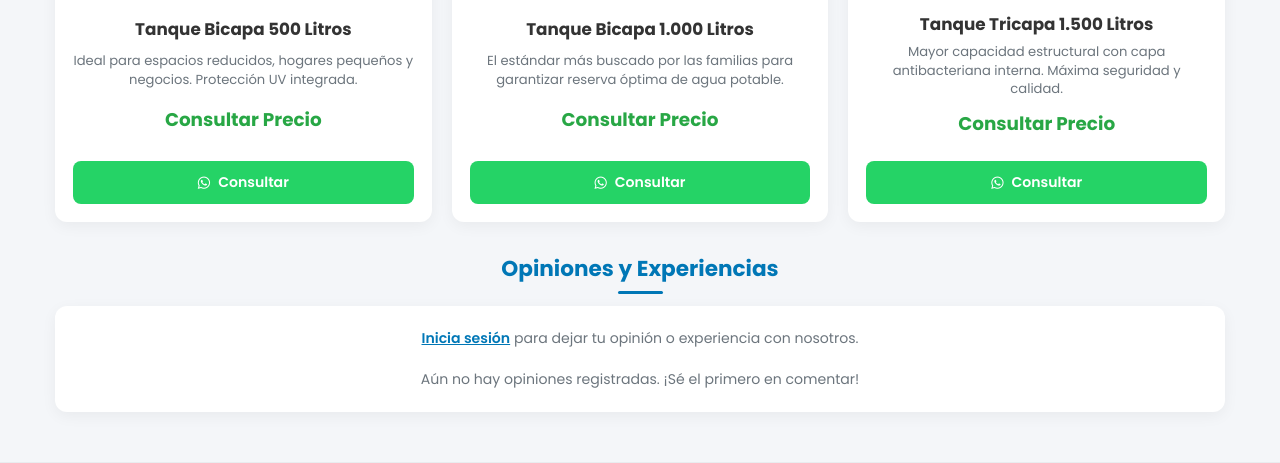
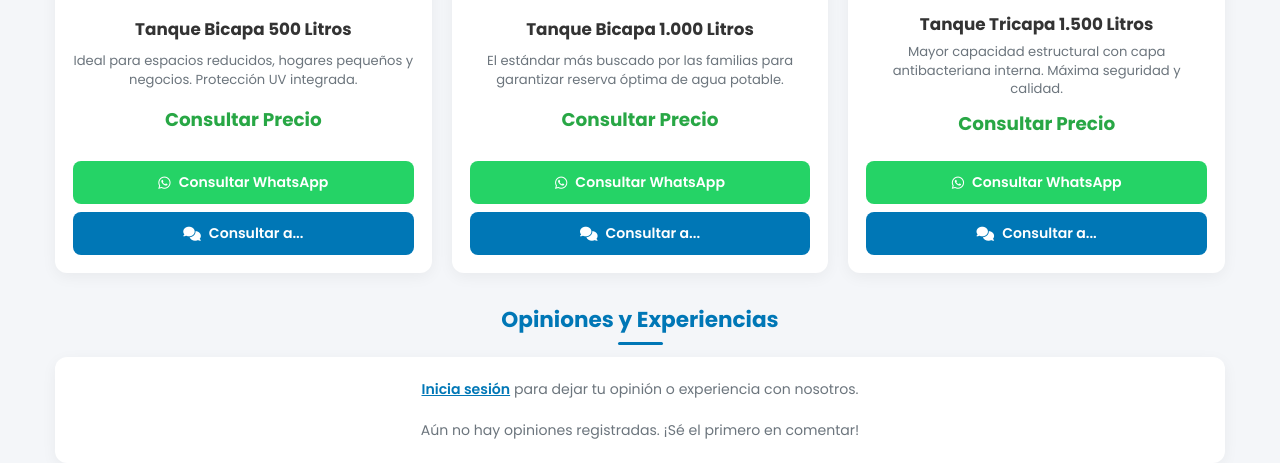
Before and after one commit to JuanSout723/Rotoblessing, a Flask app: page / in a window 1280 px wide. Shown: the part 1200-1663 px from the top of the page. Run offline with Flask 3, Linux system fonts and the light colour scheme.

```diff
--- a/templates/index.html
+++ b/templates/index.html
@@ -76,7 +76,7 @@
         .product-card p { font-size: 0.82rem; color: #6c757d; margin-bottom: 12px; line-height: 1.4; }
         .product-card .price { font-size: 1.15rem; font-weight: 700; color: #28a745; margin-bottom: 12px; }
 
-        .product-actions { display: flex; gap: 8px; margin-top: 12px; }
+        .product-actions { display: flex; flex-direction: column; gap: 8px; margin-top: 12px; }
         .btn-consultar { width: 100%; padding: 11px 14px; font-size: 0.88rem; border-radius: 8px; text-decoration: none; font-weight: 600; display: inline-flex; align-items: center; justify-content: center; gap: 8px; color: white; white-space: nowrap; cursor: pointer; border: none; }
         .btn-platform { background-color: #0077b6; }
         .btn-platform:hover { background-color: #005b8e; }
@@ -294,8 +294,11 @@
                 <div class="price">Consultar Precio</div>
                 <div class="product-actions">
                     <a href="https://wa.me/584120000000?text=Hola,%20estoy%20interesado%20en%20el%20tanque%20de%20500%20litros" target="_blank" class="btn-consultar btn-whatsapp">
-                        <i class="fa-brands fa-whatsapp"></i> Consultar
+                        <i class="fa-brands fa-whatsapp"></i> Consultar WhatsApp
                     </a>
+                    <button class="btn-consultar btn-platform" onclick="abrirModalConsultar('Tanque Bicapa 500 Litros')">
+                        <i class="fa-solid fa-comments"></i> Consultar a...
+                    </button>
                 </div>
             </div>
 
@@ -306,8 +309,11 @@
                 <div class="price">Consultar Precio</div>
                 <div class="product-actions">
                     <a href="https://wa.me/584120000000?text=Hola,%20estoy%20interesado%20en%20el%20tanque%20de%201000%20litros" target="_blank" class="btn-consultar btn-whatsapp">
-                        <i class="fa-brands fa-whatsapp"></i> Consultar
+                        <i class="fa-brands fa-whatsapp"></i> Consultar WhatsApp
                     </a>
+                    <button class="btn-consultar btn-platform" onclick="abrirModalConsultar('Tanque Bicapa 1.000 Litros')">
+                        <i class="fa-solid fa-comments"></i> Consultar a...
+                    </button>
                 </div>
             </div>
 
@@ -318,8 +324,11 @@
                 <div class="price">Consultar Precio</div>
                 <div class="product-actions">
                     <a href="https://wa.me/584120000000?text=Hola,%20estoy%20interesado%20en%20el%20tanque%20de%201500%20litros" target="_blank" class="btn-consultar btn-whatsapp">
-                        <i class="fa-brands fa-whatsapp"></i> Consultar
+                        <i class="fa-brands fa-whatsapp"></i> Consultar WhatsApp
                     </a>
+                    <button class="btn-consultar btn-platform" onclick="abrirModalConsultar('Tanque Tricapa 1.500 Litros')">
+                        <i class="fa-solid fa-comments"></i> Consultar a...
+                    </button>
                 </div>
             </div>
         </div>
@@ -443,6 +452,40 @@
         </div>
     </div>
 
+    <!-- NUEVO MODAL: CONSULTAR PRODUCTO A ASESOR -->
+    <div class="modal-overlay" id="modalConsultar">
+        <div class="modal-content">
+            <button class="modal-close" onclick="cerrarModalConsultar()">&times;</button>
+            <h2 style="color: #0077b6; margin-bottom: 10px; font-size: 1.15rem; display: flex; align-items: center; gap: 8px;">
+                <i class="fa-solid fa-comments"></i> Consultar sobre <span id="nombreProductoModal" style="color: #28a745;"></span>
+            </h2>
+            <p style="font-size: 0.85rem; color: #6c757d; margin-bottom: 18px;">
+                Selecciona a uno de nuestros asesores de venta autorizados para enviar tu consulta directamente por WhatsApp:
+            </p>
+            <div id="listaAsesoresModal" style="display: flex; flex-direction: column; gap: 10px; max-height: 350px; overflow-y: auto;">
+                {% if vendedores %}
+                    {% for v in vendedores %}
+                        <div style="background: #f8f9fa; border: 1px solid #e9ecef; padding: 12px; border-radius: 8px; display: flex; justify-content: space-between; align-items: center; gap: 10px;">
+                            <div>
+                                <strong style="font-size: 0.9rem; color: #333; display: block;"><i class="fa-solid fa-user-tie" style="color: #0077b6;"></i> {{ v.nombre }}</strong>
+                                <span style="font-size: 0.75rem; color: #6c757d;">{{ v.rol }}</span>
+                            </div>
+                            {% if v.whatsapp %}
+                                <a href="#" onclick="enviarConsultaWhatsApp('{{ v.whatsapp }}', document.getElementById('nombreProductoModal').innerText)" class="btn-consultar btn-whatsapp" style="padding: 8px 12px; font-size: 0.8rem; width: auto;">
+                                    <i class="fa-brands fa-whatsapp"></i> Contactar
+                                </a>
+                            {% else %}
+                                <span style="font-size: 0.75rem; color: #dc3545; font-weight: 600;">Sin WhatsApp</span>
+                            {% endif %}
+                        </div>
+                    {% endfor %}
+                {% else %}
+                    <p style="text-align: center; color: #6c757d; font-size: 0.85rem;">No hay asesores disponibles en este momento.</p>
+                {% endif %}
+            </div>
+        </div>
+    </div>
+
     <footer>
         <div class="social-icons">
             <a href="https://facebook.com" target="_blank"><i class="fa-brands fa-facebook"></i></a>
@@ -458,24 +501,25 @@
             const rolSelect = document.getElementById('rolSelect');
             const codigoGrupo = document.getElementById('codigoGrupo');
             const labelCodigo = document.getElementById('labelCodigo');
-
-            if (rolSelect.value === 'Vendedor' || rolSelect.value === 'Dueno') {
-                codigoGrupo.style.display = 'block';
-                labelCodigo.innerText = rolSelect.value === 'Vendedor' ? 'Código de Vendedor' : 'Código de Administrador (Dueño)';
-            } else {
-                codigoGrupo.style.display = 'none';
+            if (rolSelect && codigoGrupo) {
+                if (rolSelect.value === 'Vendedor' || rolSelect.value === 'Dueno') {
+                    codigoGrupo.style.display = 'block';
+                    labelCodigo.innerText = rolSelect.value === 'Vendedor' ? 'Código de Vendedor' : 'Código de Dueño';
+                } else {
+                    codigoGrupo.style.display = 'none';
+                }
             }
         }
 
-        function abrirModalPerfil(event) {
-            event.preventDefault();
-            const modal = document.getElementById('modalPerfil');
-            if (modal) modal.style.display = 'flex';
+        // Control de Modales de Perfil y Asesor
+        function abrirModalPerfil(e) {
+            if (e) e.preventDefault();
+            const m = document.getElementById('modalPerfil');
+            if (m) m.style.display = 'flex';
         }
-
         function cerrarModalPerfil() {
-            const modal = document.getElementById('modalPerfil');
-            if (modal) modal.style.display = 'none';
+            const m = document.getElementById('modalPerfil');
+            if (m) m.style.display = 'none';
         }
 
         function verPerfilCompleto(nombre, rol, telefono, whatsapp, facebook, instagram, biografia) {
@@ -483,33 +527,48 @@
             document.getElementById('modalAsesorRol').innerText = rol;
             document.getElementById('modalAsesorBio').innerText = biografia ? biografia : 'Asesor autorizado listo para brindarte la mejor atención y asesoría con nuestros tanques.';
 
-            let htmlRedes = '';
-            if (whatsapp) {
-                htmlRedes += `<a href="https://wa.me/${whatsapp}" target="_blank" class="btn-consultar btn-whatsapp"><i class="fa-brands fa-whatsapp"></i> WhatsApp: ${whatsapp}</a>`;
+            let redesHTML = '';
+            if (telefono && telefono !== 'None') {
+                redesHTML += `<a href="tel:${telefono}" class="btn-consultar" style="background-color: #17a2b8;"><i class="fa-solid fa-phone"></i> Llamar: ${telefono}</a>`;
             }
-            if (telefono) {
-                htmlRedes += `<a href="tel:${telefono}" class="btn-consultar btn-platform" style="background-color: #4a5568;"><i class="fa-solid fa-phone"></i> Teléfono: ${telefono}</a>`;
+            if (whatsapp && whatsapp !== 'None') {
+                redesHTML += `<a href="https://wa.me/${whatsapp}" target="_blank" class="btn-consultar btn-whatsapp"><i class="fa-brands fa-whatsapp"></i> Chat de WhatsApp</a>`;
             }
-            if (facebook) {
-                htmlRedes += `<a href="${facebook}" target="_blank" class="btn-consultar btn-platform" style="background-color: #3b5998;"><i class="fa-brands fa-facebook"></i> Ver Facebook</a>`;
+            if (facebook && facebook !== 'None') {
+                redesHTML += `<a href="${facebook}" target="_blank" class="btn-consultar" style="background-color: #3b5998;"><i class="fa-brands fa-facebook"></i> Facebook</a>`;
             }
-            if (instagram) {
-                htmlRedes += `<a href="${instagram}" target="_blank" class="btn-consultar btn-platform" style="background-color: #e1306c;"><i class="fa-brands fa-instagram"></i> Ver Instagram</a>`;
+            if (instagram && instagram !== 'None') {
+                redesHTML += `<a href="${instagram}" target="_blank" class="btn-consultar" style="background-color: #e1306c;"><i class="fa-brands fa-instagram"></i> Instagram</a>`;
             }
-
-            document.getElementById('modalAsesorRedes').innerHTML = htmlRedes;
+            document.getElementById('modalAsesorRedes').innerHTML = redesHTML;
             document.getElementById('modalAsesor').style.display = 'flex';
         }
-
         function cerrarModalAsesor() {
             document.getElementById('modalAsesor').style.display = 'none';
         }
 
+        // Funciones para el nuevo botón "Consultar a..."
+        function abrirModalConsultar(nombreProducto) {
+            document.getElementById('nombreProductoModal').innerText = nombreProducto;
+            document.getElementById('modalConsultar').style.display = 'flex';
+        }
+        function cerrarModalConsultar() {
+            document.getElementById('modalConsultar').style.display = 'none';
+        }
+        function enviarConsultaWhatsApp(whatsappNum, producto) {
+            const mensaje = encodeURIComponent(`Hola, estoy interesado en el producto: ${producto} y quisiera recibir asesoría.`);
+            window.open(`https://wa.me/${whatsappNum}?text=${mensaje}`, '_blank');
+            cerrarModalConsultar();
+        }
+
+        // Cerrar modales al hacer clic fuera del contenido
         window.onclick = function(event) {
             const modalPerfil = document.getElementById('modalPerfil');
             const modalAsesor = document.getElementById('modalAsesor');
-            if (event.target === modalPerfil) modalPerfil.style.display = 'none';
-            if (event.target === modalAsesor) modalAsesor.style.display = 'none';
+            const modalConsultar = document.getElementById('modalConsultar');
+            if (event.target === modalPerfil) cerrarModalPerfil();
+            if (event.target === modalAsesor) cerrarModalAsesor();
+            if (event.target === modalConsultar) cerrarModalConsultar();
         }
     </script>
 </body>
```
